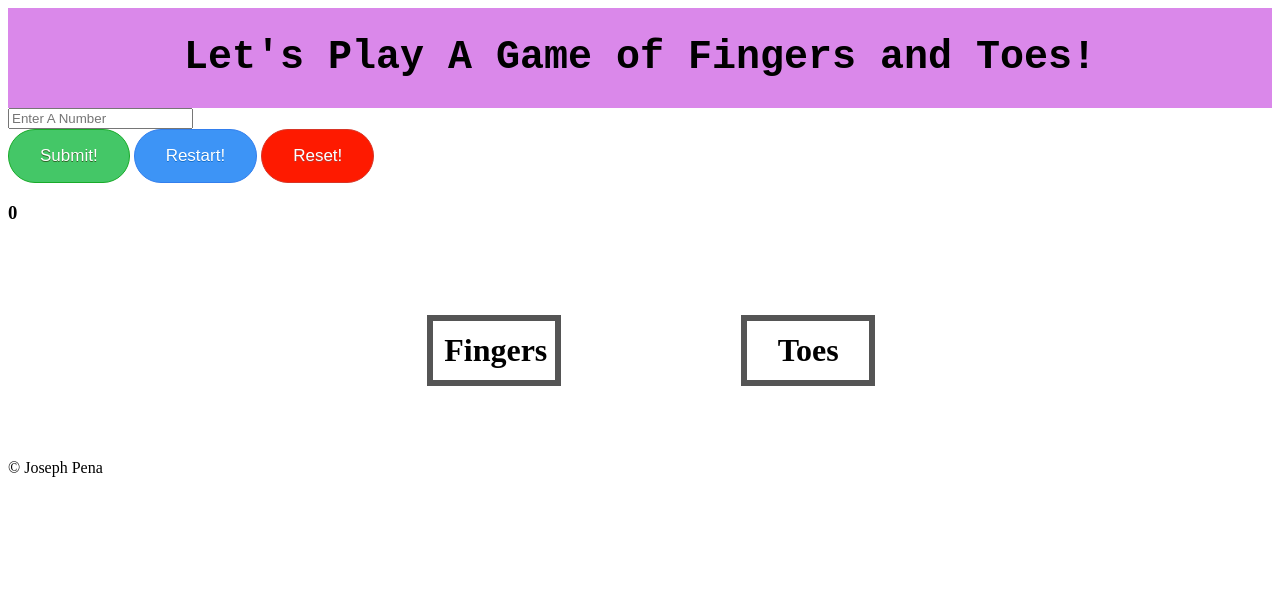
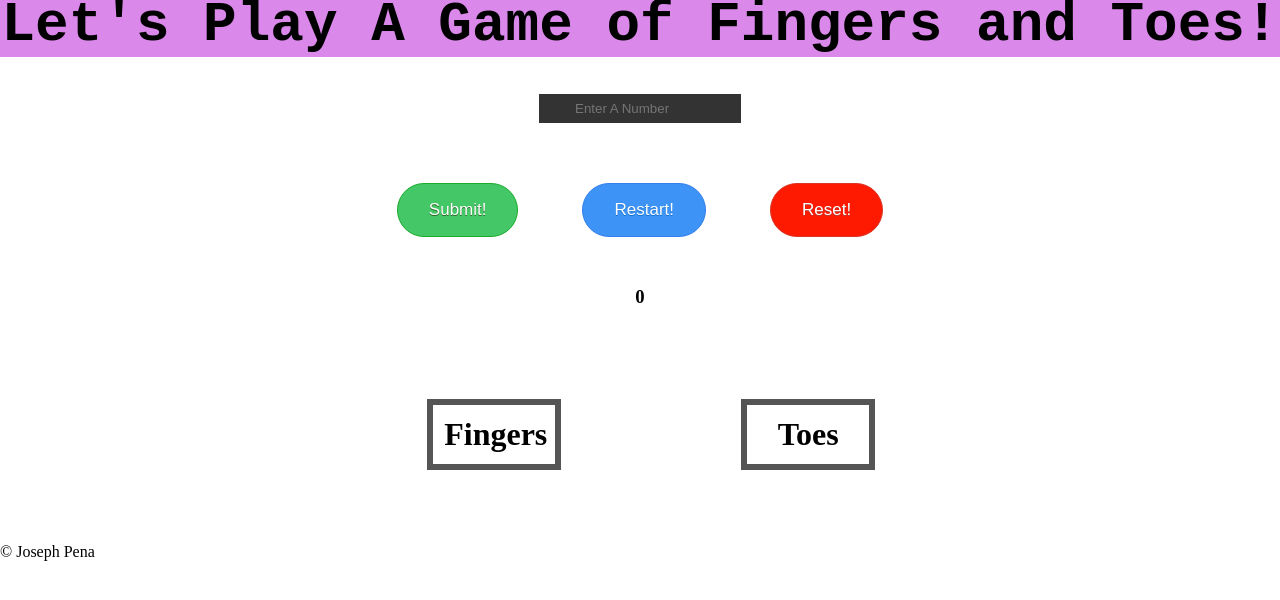
Before and after one commit to JosephPena/Fingers_Toes, a website: page index.html in a window 1280 px wide. Drawn offline with nearby package versions, Linux system fonts and the light colour scheme.

Commit message:
(feat) CSS updates to input box

```diff
--- a/main.css
+++ b/main.css
@@ -1,21 +1,39 @@
+body{
+  margin:0;
+}
 header {
+  background: #da88ea;
+  margin-top: -45px;
   position: relative;
+  top: 80%;
+  max-width: 100%;
+  font-size: 28px;
+  font-family: Monospace;
   text-align: center;
-  background: #da88ea;
-  height: 100px;
+}
+.userInteract {
   text-align: center;
 }
 
-header h1 {
-  left: 0;
-  line-height: 200px;
-  margin: auto;
-  margin-top: -100px;
-  position: absolute;
-  top: 50%;
-  width: 100%;
-  font-size: 40px;
-  font-family: Monospace;
+.userInput {
+background: #333;
+color: #ccc;
+width: 150px;
+padding: 6px 15px 6px 35px;
+transition: 500ms all ease;
+border: 1px solid #333;
+margin-bottom: 30px;
+}
+
+.userInput:hover{
+box-shadow: 12px 13px 0px rgba(204, 211, 51, 0.38),
+-11px -14px 0px rgba(241, 96, 0, 0.28),
+18px -24px 0px rgba(0, 0, 0, 0.34),
+33px -6px 0px rgba(39, 74, 214, 0.28);
+}
+
+button {
+  margin: 30px;
 }
 
 .submitBTN {
```
